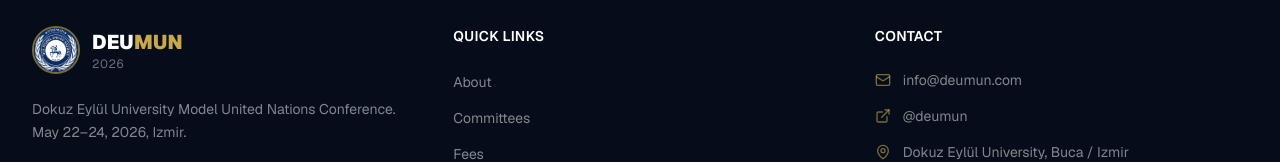
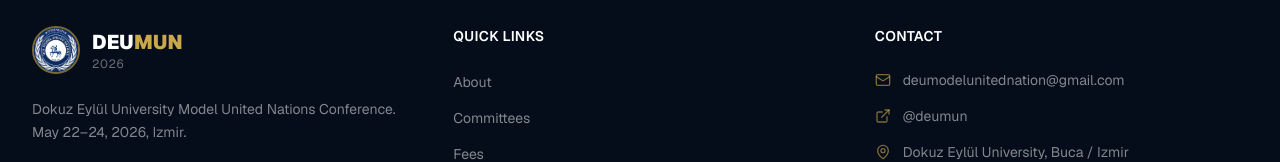
Before and after one commit to heudev/deumun, a Next.js app: page / in a window 1280 px wide. Shown: the part 5422-5584 px from the top of the page. Built offline with nearby package versions, Linux system fonts and the light colour scheme.

Commit message:
Update contact email to deumodelunitednation@gmail.com
Co-Authored-By: Claude Sonnet 4.6 <noreply@anthropic.com>

```diff
--- a/components/Footer.tsx
+++ b/components/Footer.tsx
@@ -57,11 +57,11 @@ export default function Footer() {
             <ul className="space-y-4">
               <li>
                 <a
-                  href="mailto:info@deumun.com"
+                  href="mailto:deumodelunitednation@gmail.com"
                   className="flex items-center gap-3 text-white/50 hover:text-[#c9a84c] text-sm transition-colors group"
                 >
                   <Mail size={16} className="text-[#c9a84c]/60 group-hover:text-[#c9a84c]" />
-                  info@deumun.com
+                  deumodelunitednation@gmail.com
                 </a>
               </li>
               <li>
```
